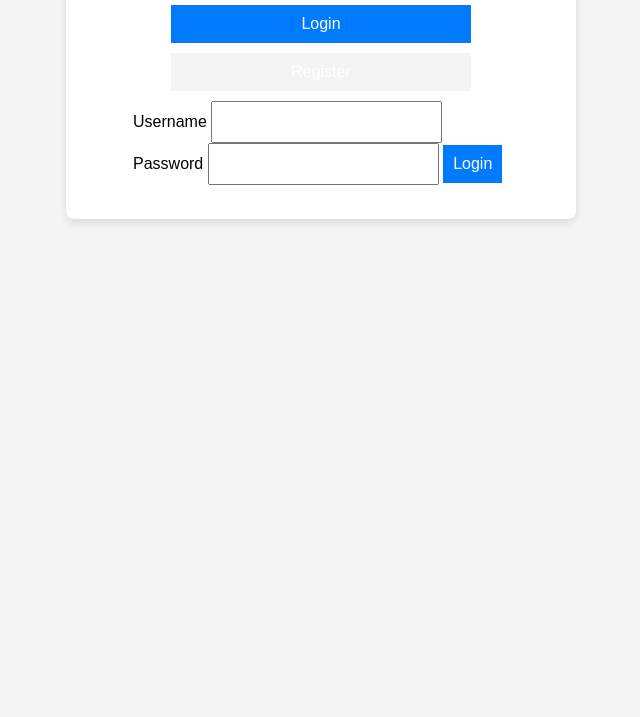
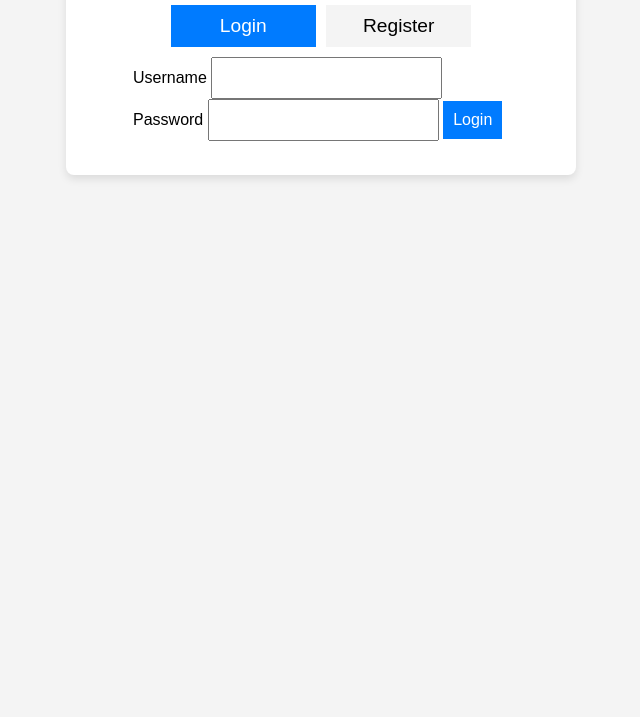
Before and after one commit to IsraelOdeh/Expense-Tracker, a website: page public/login.html in a window 1280 px wide. Shown: the part 83-800 px from the top of the page, without its empty margins (319-959 px from the left). Drawn offline with Linux system fonts and the light colour scheme.

Commit message:
Updating stylesheet

```diff
--- a/public/css/styles.css
+++ b/public/css/styles.css
@@ -24,7 +24,16 @@
     text-align: center;
   }
 
-  .form-container, .tab, .dashboard-container form {
+  .tab{
+    display: flex;
+    flex-direction: row;
+    gap: 10px;
+    width: 80%;
+    margin-left: auto;
+    margin-right: auto;
+  }
+
+  .form-container, .dashboard-container form {
     display: flex;
     flex-direction: column;
     gap: 10px;
@@ -39,12 +48,19 @@
     border: none;
     background-color: #f4f4f4;
     cursor: pointer;
+    color: black;
+    font-size: larger;
   }
 
   .tab button.active {
     background-color: #007BFF;
     color: #fff;
   }
+
+  .input {
+    display: flex;
+    gap: 3%;
+}
 
   input, button {
     padding: 10px;
```
